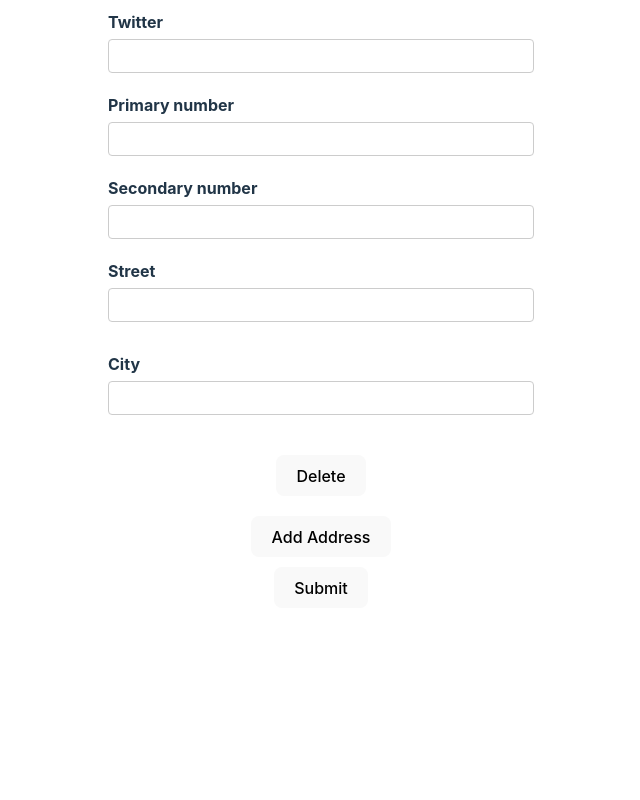
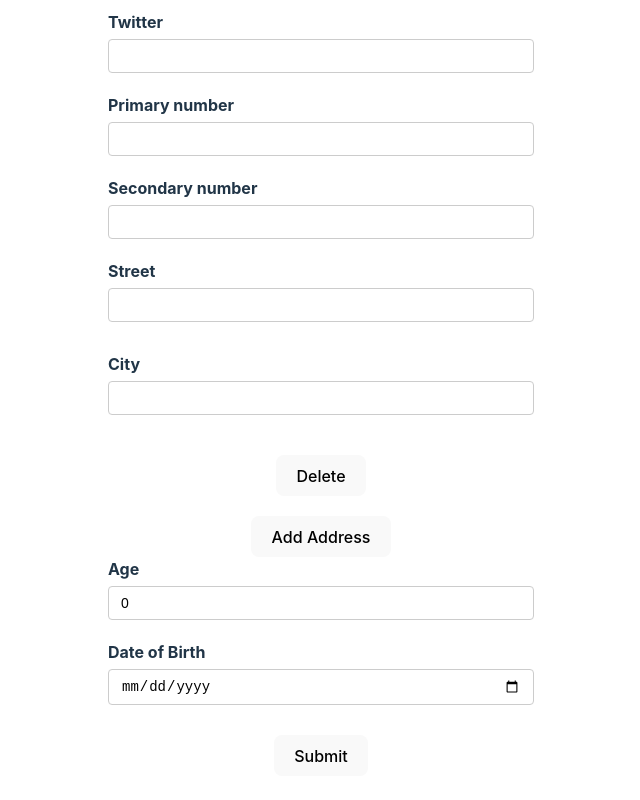
Before and after one commit to chaudhuree/react-hook-form-notes, a React (Vite) app: page / in a window 1280 px wide. Shown: the part 479-1279 px from the top of the page, without its empty margins (319-959 px from the left). Before the commit the page ends 1119 px from the top, so only its background shows below. Built offline with nearby package versions, Linux system fonts and the light colour scheme.

Commit message:
9️⃣ working with number and date type data

```diff
--- a/src/components/LoginForm.tsx
+++ b/src/components/LoginForm.tsx
@@ -1,5 +1,5 @@
-import { useForm, useFieldArray } from "react-hook-form";
 import { DevTool } from "@hookform/devtools";
+import { useFieldArray, useForm } from "react-hook-form";
 
 function LoginForm() {
   // typescript types
@@ -16,6 +16,8 @@ function LoginForm() {
       street: string;
       city: string;
     }[];
+    age: number;
+    dateOfBirth: Date;
   };
   const { register, control, handleSubmit, formState } = useForm({
     defaultValues: {
@@ -33,6 +35,8 @@ function LoginForm() {
           city: "",
         },
       ],
+      age: 0,
+      dateOfBirth: new Date(),
     },
   });
   const { errors } = formState;
@@ -118,7 +122,7 @@ function LoginForm() {
           <label htmlFor="secondary">Secondary number</label>
           <input type="text" id="secondary" {...register("phone.1")} />
         </div>
-
+        {/* dynamic field */}
         <div>
           {fields.map((field, index) => (
             <div key={field.id} className="my-10 d-flex">
@@ -140,7 +144,7 @@ function LoginForm() {
                   defaultValue={field.city}
                 />
               </div>
-              <button  type="button" onClick={() => remove(index)}>
+              <button type="button" onClick={() => remove(index)}>
                 Delete
               </button>
             </div>
@@ -155,7 +159,44 @@ function LoginForm() {
             Add Address
           </button>
         </div>
-
+        <div className="form-control">
+          <label htmlFor="age">Age</label>
+          <input
+            type="number"
+            id="age"
+            {...register("age", {
+              valueAsNumber: true,
+              required: {
+                value: true,
+                message: "age is required",
+              },
+              min: {
+                value: 18,
+                message: "you should be 18 or older",
+              },
+            })}
+          />
+          {<p className="error">{errors.age?.message}</p>}
+        </div>
+        <div className="form-control">
+          <label htmlFor="dateOfBirth">Date of Birth</label>
+          <input
+            type="date"
+            id="dateOfBirth"
+            {...register("dateOfBirth", {
+              valueAsDate: true,
+              required: {
+                value: true,
+                message: "date of birth is required",
+              },
+              validate: (value) => {
+                const date = new Date(value);
+                return date < new Date() || "date of birth should be in the past";
+              },
+            })}
+          />
+          {<p className="error">{errors.dateOfBirth?.message}</p>}
+        </div>
 
         <button>Submit</button>
       </form>
```
Lines whose indentation alone changed are shown as unchanged.
